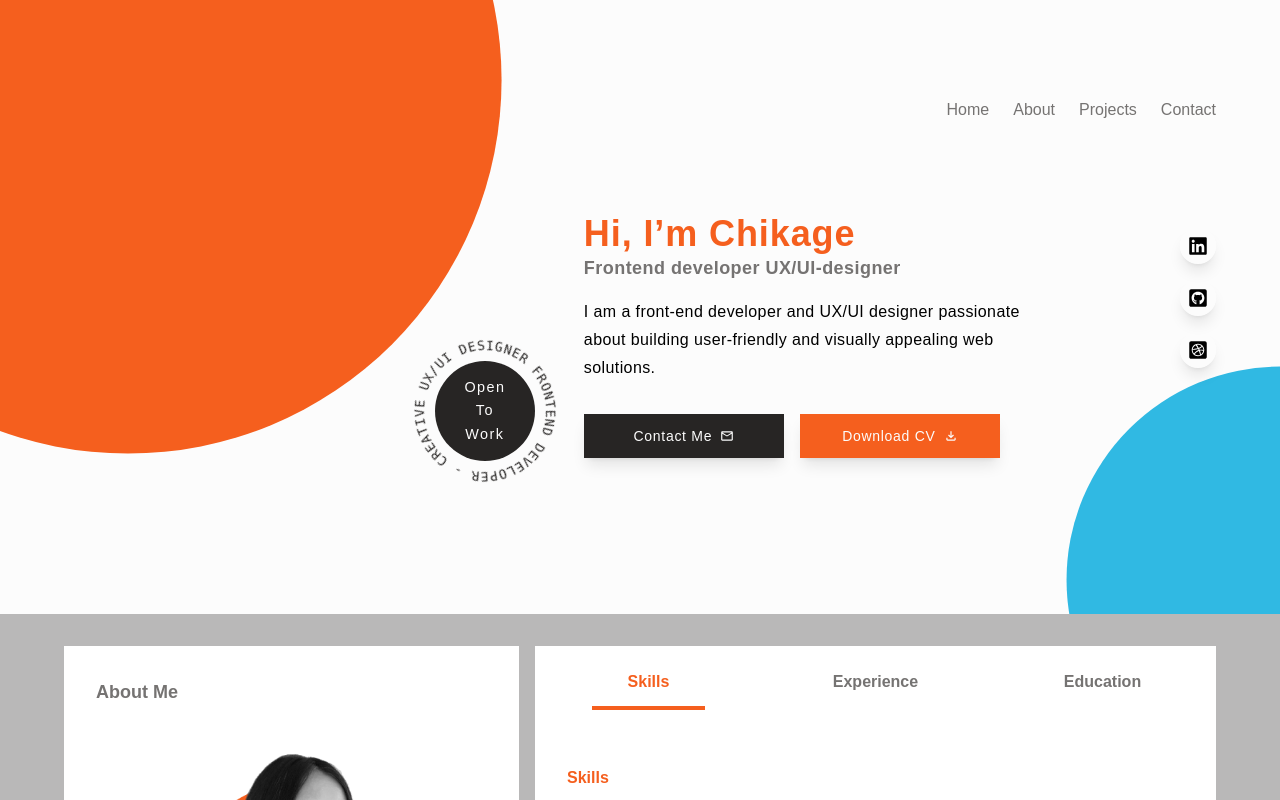
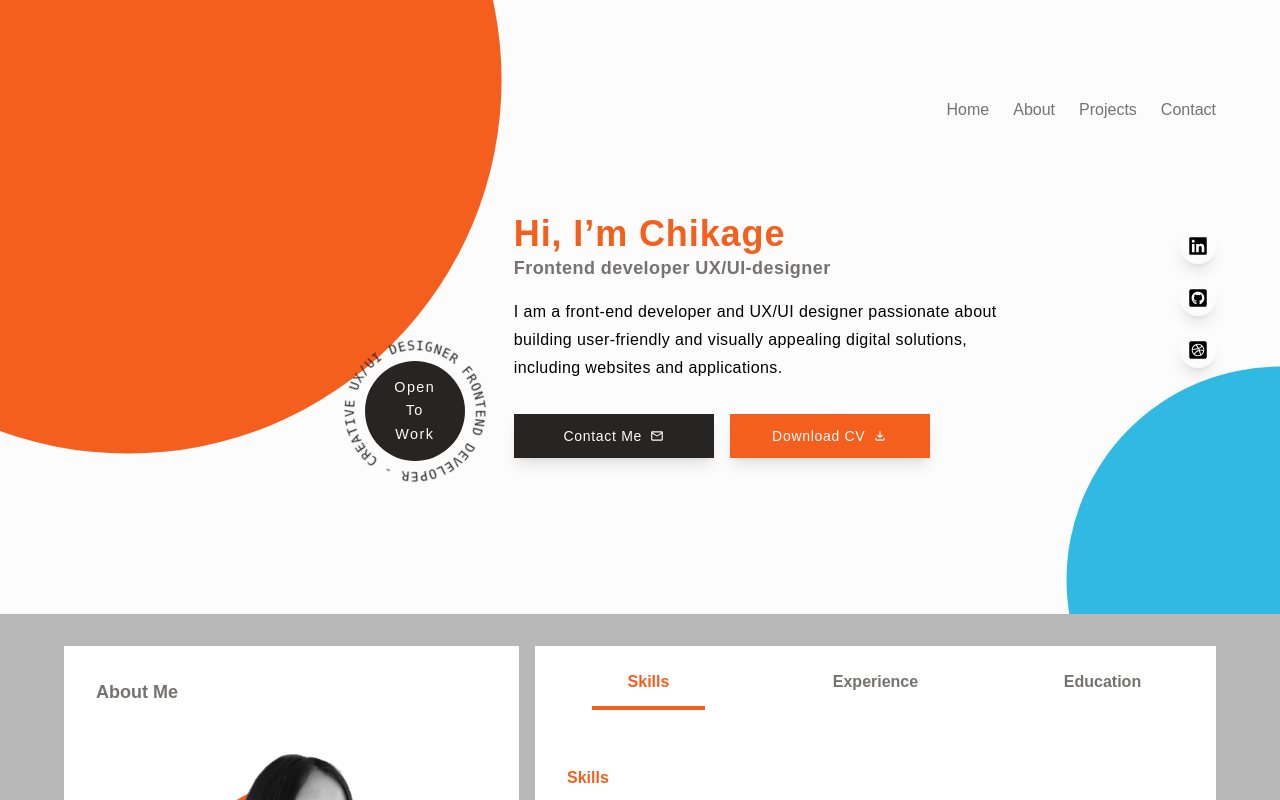
Before and after one commit to xxxOkamexxx/new-portfolio, a Next.js app: page / in a window 1280 px wide. Shown: the top 800 px of the page. Built offline with nearby package versions, Linux system fonts and the light colour scheme.

Commit message:
edit text in Hero section

```diff
--- a/src/sections/Hero.jsx
+++ b/src/sections/Hero.jsx
@@ -60,7 +60,7 @@ const Hero = () => {
                 variants={textVariant(1.1)}
                 className='text-base tracking-wide leading-7'
               >
-                I am a front-end developer and UX/UI designer passionate about building user-friendly and visually appealing web solutions.
+                I am a front-end developer and UX/UI designer passionate about building user-friendly and visually appealing digital solutions, including websites and applications.
               </motion.p>
             </div>
 
```
